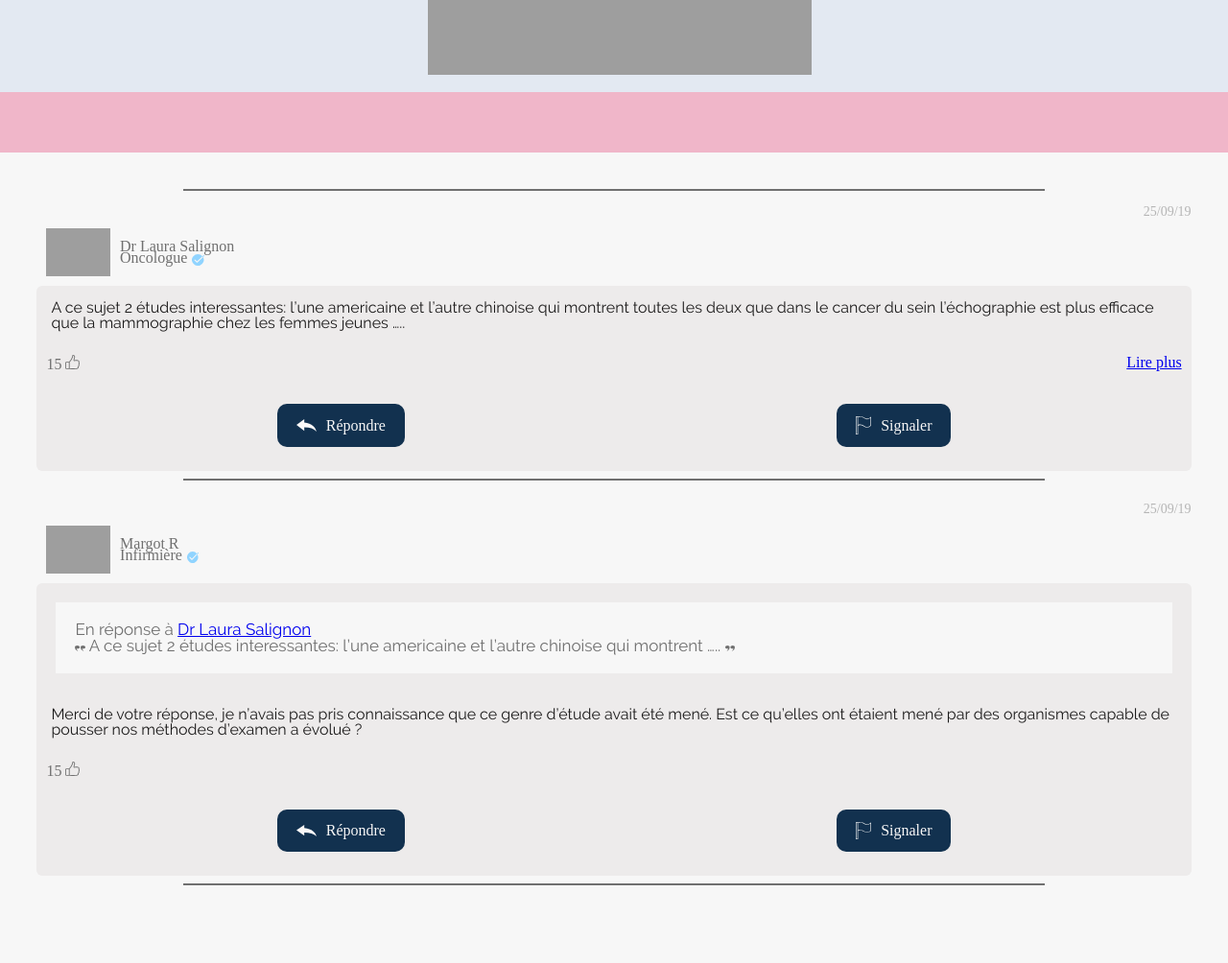
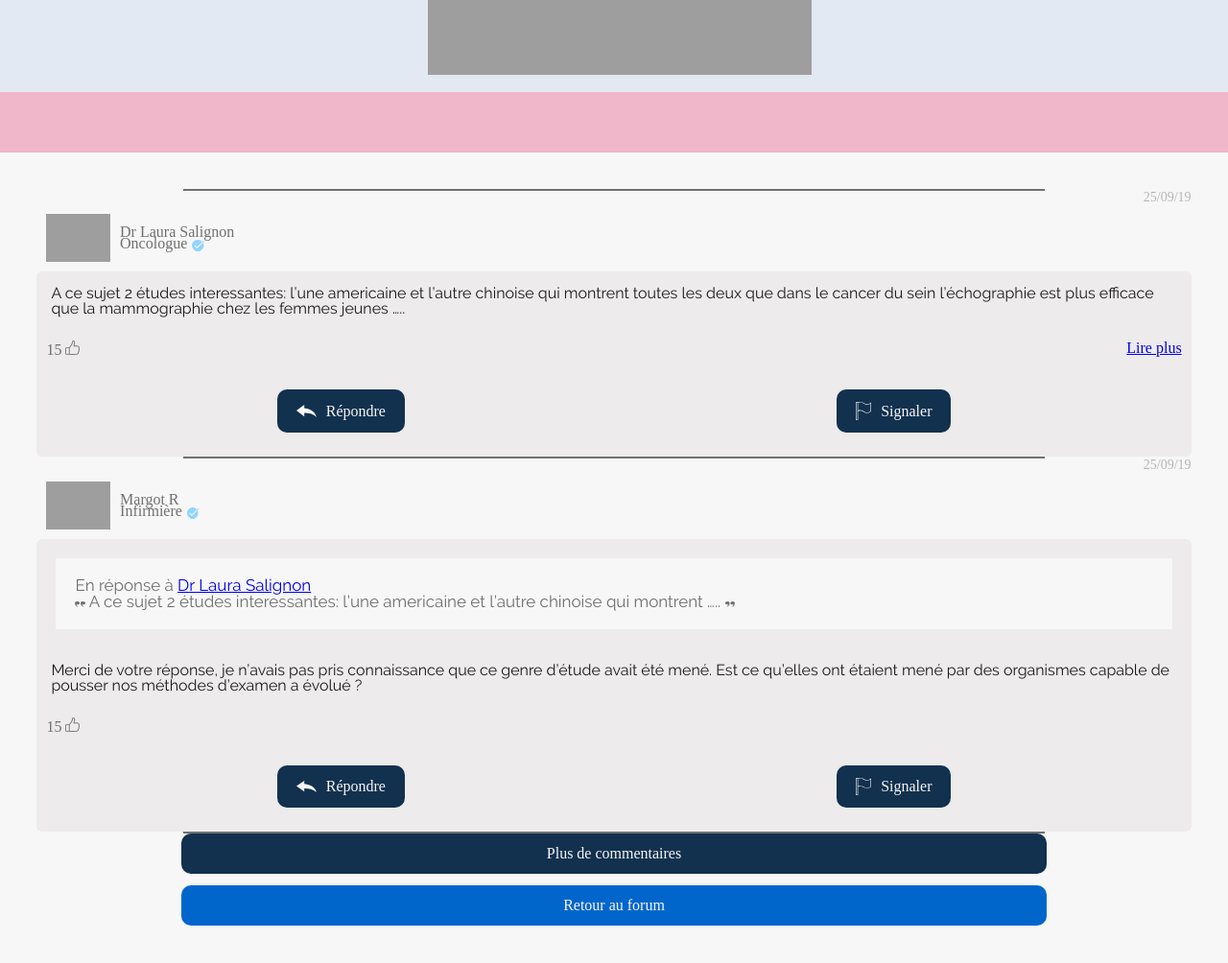
Before and after one commit to aureliensamier/cancercontribu, a PHP site: page /site/forum_categories_discussions.html in a window 1280 px wide. Shown: the part 232-1236 px from the top of the page at 96% size. Before the commit the page ends 1155 px from the top, so only its background shows below. Run offline with PHP 8.4, Linux system fonts and the light colour scheme; some web fonts are replaced; grey boxes are pictures that could not be loaded.

Commit message:
Forum update page v5

```diff
--- a/site/forum_categories_discussions.html
+++ b/site/forum_categories_discussions.html
@@ -70,6 +70,7 @@
 
 
 		<section class="forum_categories_discussions__part2">
+
 
 			<hr>
 
@@ -174,7 +175,26 @@
 
 
 
-			<hr>
+				<hr>
+
+
+
+
+				<!--buttons CTA-->
+				<div class="buttons_cta">
+					<a href="#" class="forum_cta_buttons">
+						Plus de commentaires
+					</a>
+					<a href="#" id="forum_go_back" class="forum_cta_buttons">
+						Retour au forum
+					</a>
+				</div>
+
+
+
+
+
+
 		</section>
 
 
--- a/styles/forum.css
+++ b/styles/forum.css
@@ -118,7 +118,7 @@ body{
     background-color:#12314F;
     border-radius: 10px;
     padding : 13px;
-    width: 100%;
+
 }
 
 
--- a/styles/forum_categories_discussions.css
+++ b/styles/forum_categories_discussions.css
@@ -60,7 +60,7 @@ body{
     border: 1.5px solid #707070;
     color: #707070;
     width: 70vw;
-
+    margin: 0 auto;
 }
 
 
@@ -76,8 +76,10 @@ body{
 .forum_categories_discussions__part2 .reply {
     display: flex;
     flex-direction: column;
-    margin: 15px 0 15px 0;
+
+
 }
+
 
 .forum_categories_discussions__part2 .forum_reply_date{
     font-family: 'RalewayLight';
@@ -174,3 +176,10 @@ body{
     font-family: 'RalewayRegular';
     font-size:17px;
 }
+
+/*Cta buttons*/
+
+
+#forum_go_back{
+    background-color: #0066CC;
+}
```
